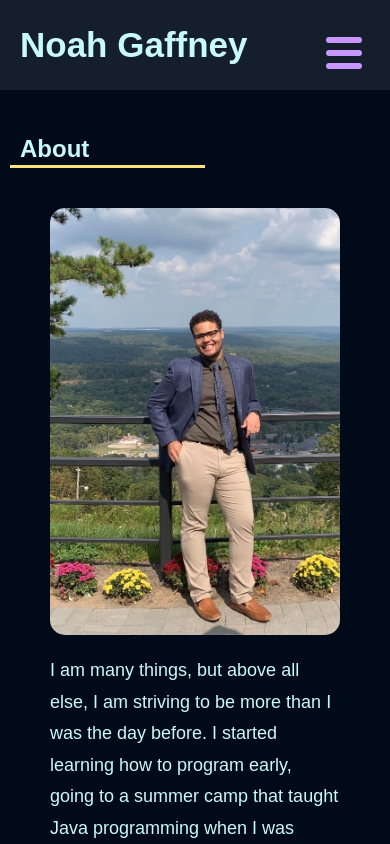
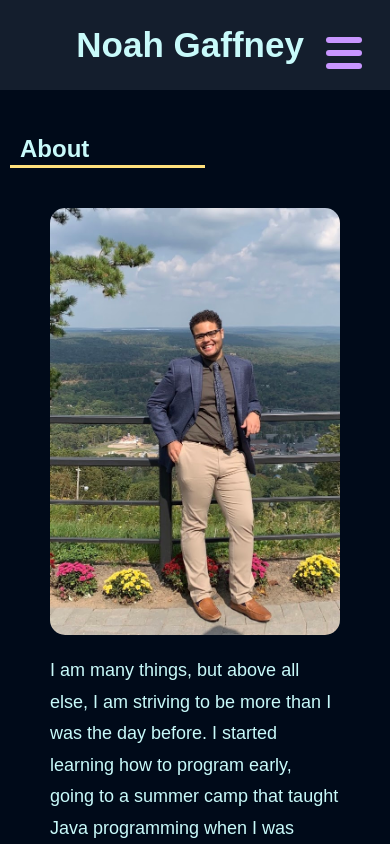
Before and after one commit to NoahGaffney/Portfolio, a React (Create React App) app: page /about in a window 390 px wide. Shown: the top 844 px of the page. Built offline with nearby package versions, Linux system fonts and the light colour scheme; a web font is replaced by a local one.

Commit message:
small adjustment

```diff
--- a/src/index.css
+++ b/src/index.css
@@ -107,6 +107,10 @@ html, body {
   .home .navbar a:focus {
     background-color: transparent;
     color: rgb(250, 200, 200);
+  }
+
+  .home .navbar .links {
+    align-items: center;
   }
 
 }
@@ -486,10 +490,9 @@ html {
 }
 
 @media (max-width: 1100px) {
-
   .navbar {
     flex-direction: column;
-    align-items: flex-start;
+    align-items: center; /* Center h1 */
   }
 
   .navbar .menu {
@@ -497,15 +500,19 @@ html {
     transition: all 0.6s;
     padding: 25px 20px;
     cursor: pointer;
+    margin-left: auto; /* Moves the menu to the right */
   }
 
   .navbar .links {
     display: none;
     flex-direction: column;
-    align-items: flex-start;
+    align-items: flex-end; /* Aligns links to the right */
     transition: all 0.6s;
     background-color: transparent;
+    width: 100%; /* Ensures links take the full width */
   }
+
+
 
   .navbar .links.open {
     display: flex;
```
